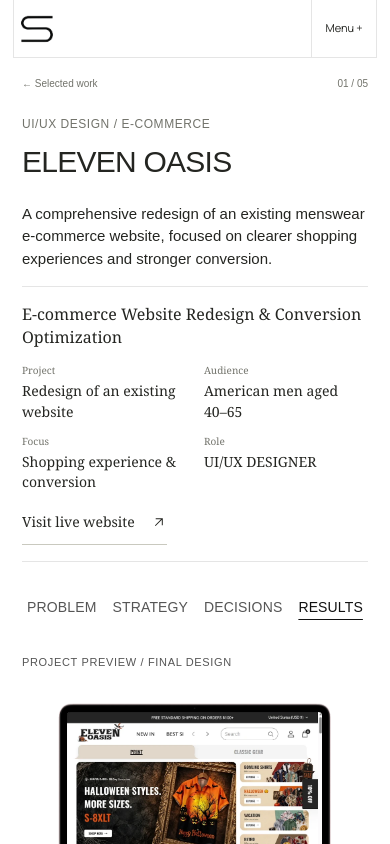
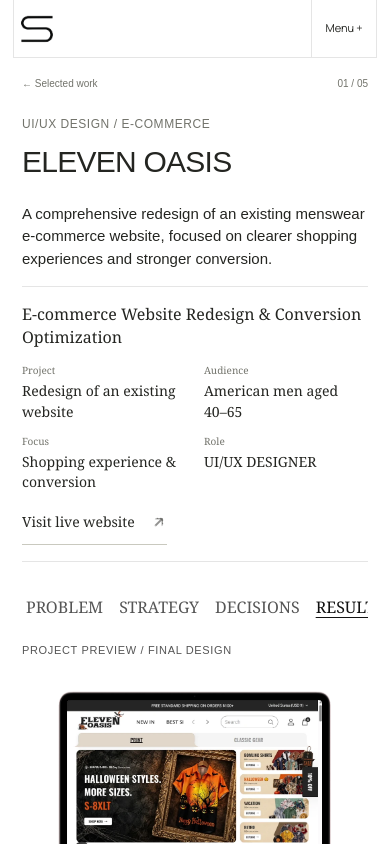
Before and after one commit to Sylviamu333/shanmu-portfolio, a Next.js app: page /work/eleven-oasis in a window 390 px wide. Shown: the top 844 px of the page. Built offline with nearby package versions, Linux system fonts and the light colour scheme.

Commit message:
Refine Eleven Oasis section navigation typography and spacing

```diff
--- a/src/components/ElevenOasisIntroduction.css
+++ b/src/components/ElevenOasisIntroduction.css
@@ -28,7 +28,9 @@
   font-weight: 400;
   font-synthesis: none;
 }
-.eleven-introduction-summary { max-width: 560px; font-size: 18px; line-height: 1.4; }
+.eleven-introduction-summary { max-width: 560px; }
+.eleven-introduction-summary,
+.eleven-section-navigation a { font-size: 18px; line-height: 1.4; }
 .eleven-introduction-body { max-width: 440px; margin-top: 28px; font-size: 16px; line-height: 1.5; }
 .eleven-introduction-facts {
   display: grid;
@@ -63,7 +65,8 @@
   .eleven-introduction-title { padding: 12px 0 16px; }
   .eleven-introduction-title h1 { font-size: 30px; margin-top: 12px; line-height: 1.12; }
   .eleven-introduction-details { border-left: 0; border-top: 1px solid var(--folio-rule); padding: 16px 0; }
-  .eleven-introduction-summary { font-size: 16px; line-height: 1.45; }
+  .eleven-introduction-summary,
+  .eleven-section-navigation a { font-size: 16px; line-height: 1.45; }
   .eleven-introduction-body { font-size: 15px; line-height: 1.5; margin-top: 24px; }
   .eleven-introduction-facts { gap: 12px 18px; margin-block: 14px 8px; }
   .eleven-introduction-facts dt { margin-bottom: 4px; }
--- a/src/components/eleven-oasis/ElevenOasisCaseStudy.css
+++ b/src/components/eleven-oasis/ElevenOasisCaseStudy.css
@@ -1,11 +1,11 @@
 .eleven-case-study { margin-top: 0; background: #fff; }
-.eleven-section-navigation { padding: 36px 4px; overflow-x: auto; overscroll-behavior-x: contain; scrollbar-width: none; background: #fff; }
+.eleven-section-navigation { padding: 36px 4px 18px; overflow-x: auto; overscroll-behavior-x: contain; scrollbar-width: none; background: #fff; }
 .eleven-section-navigation::-webkit-scrollbar { display: none; }
 .eleven-section-navigation ul { display: flex; align-items: center; gap: 44px; width: max-content; margin: 0 auto; padding: 0; list-style: none; }
-.eleven-section-navigation a { display: inline-flex; align-items: center; min-height: 44px; color: #555; font: 400 19px/1.4 Arial, Helvetica, sans-serif; letter-spacing: .01em; white-space: nowrap; text-decoration: underline; text-decoration-color: transparent; text-underline-offset: 7px; text-decoration-thickness: 1px; transition: color 200ms ease, text-decoration-color 200ms ease; }
+.eleven-section-navigation a { display: inline-flex; align-items: center; min-height: 44px; color: #555; font-family: Georgia, "Times New Roman", serif; font-weight: 400; font-synthesis: none; letter-spacing: normal; text-transform: uppercase; white-space: nowrap; text-decoration: underline; text-decoration-color: transparent; text-underline-offset: 4px; text-decoration-thickness: 1px; transition: color 200ms ease, text-decoration-color 200ms ease; }
+.eleven-section-navigation a[aria-current="location"] { color: #111; text-decoration-color: currentColor; }
 .eleven-section-navigation a:hover,
-.eleven-section-navigation a[aria-current="location"] { color: #111; }
-.eleven-section-navigation a[aria-current="location"] { text-decoration-color: currentColor; }
+.eleven-section-navigation a:focus-visible { color: #000; text-decoration-color: currentColor; }
 .eleven-section-navigation a:focus-visible { outline: 2px solid #111; outline-offset: 4px; }
 /* Shared html scroll-padding clears the fixed header. Avoid adding the global
    section margin a second time, including on direct hash entry and without JS. */
@@ -23,7 +23,6 @@
 .eleven-strategy-summary { margin-bottom: 24px; }
 @media (max-width: 1000px) {
   .eleven-section-navigation ul { gap: 32px; }
-  .eleven-section-navigation a { font-size: 18px; }
 }
 @media (prefers-reduced-motion: reduce) {
   .eleven-section-navigation a { transition: none; }
@@ -62,9 +61,8 @@
   .eleven-problem { grid-template-columns: minmax(0, 1fr); gap: 28px; padding-top: 22px; }
   .eleven-problem .eleven-problem-headline { margin-top: 20px; }
   .eleven-problem-statements li + li { margin-top: 20px; padding-top: 20px; }
-  .eleven-section-navigation { padding-block: 24px; }
+  .eleven-section-navigation { padding-block: 24px 12px; }
   .eleven-section-navigation ul { gap: 16px; }
-  .eleven-section-navigation a { font-size: 14px; }
   .eleven-study-section { margin-top: 32px; }
   .eleven-study-heading { padding-block: 22px; }
   .eleven-study-heading > h2:not(:only-child) { font-size: 24px; }
```
